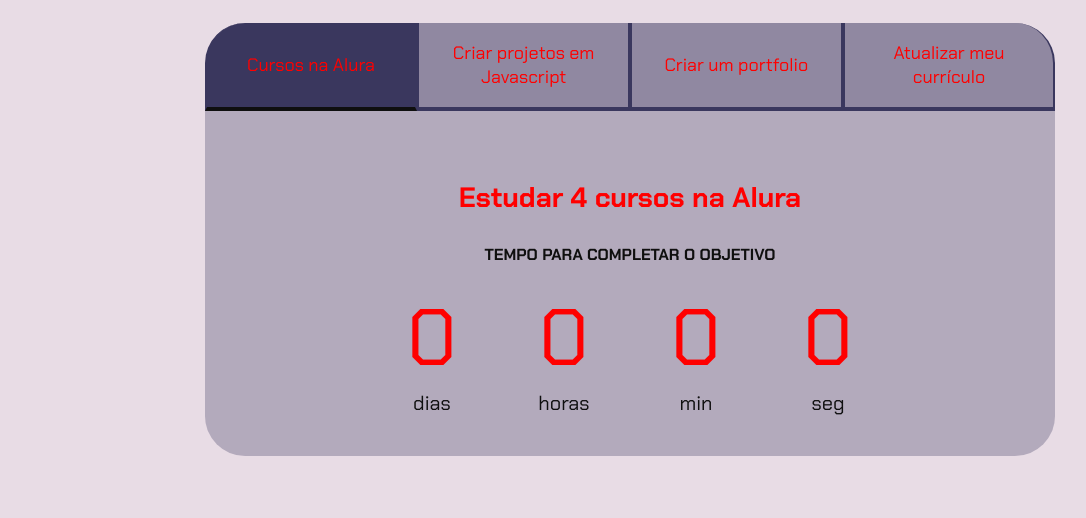
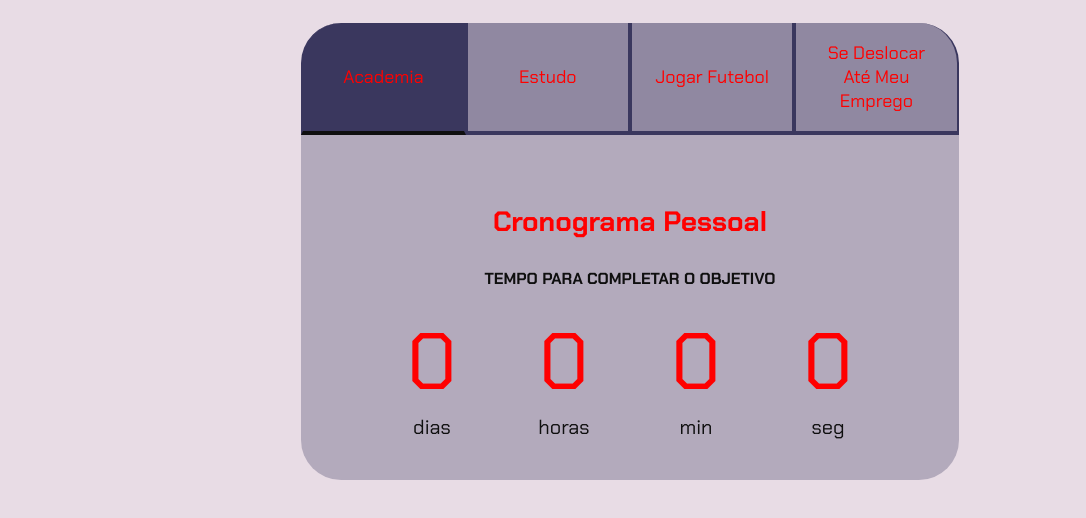
Before and after one commit to Nikolas30cm/projeto-de-vida, a plain HTML site: page index.html in a window 1280 px wide. Shown: the part 80-598 px from the top of the page, without its empty margins (10-1096 px from the left). Drawn offline with Linux system fonts and the light colour scheme.

Commit message:
Update index.html

```diff
--- a/index.html
+++ b/index.html
@@ -13,14 +13,14 @@
         <h2 class="titulo-principal">Meus objetivos do ano<span>_</span></h2>
         <div class="conteudo">
             <div class="botoes">
-                <button class="botao ativo">Cursos na Alura</button>
-                <button class="botao">Criar projetos em Javascript</button>
-                <button class="botao">Criar um portfolio</button>
-                <button class="botao">Atualizar meu currículo</button>
+                <button class="botao ativo">Academia</button>
+                <button class="botao">Estudo</button>
+                <button class="botao">Jogar Futebol</button>
+                <button class="botao">Se Deslocar Até Meu Emprego</button>
             </div>
             <div class="abas-textos">
                 <div class="aba-conteudo ativo">
-                    <h3 class="aba-conteudo-titulo-principal">Estudar 4 cursos na Alura</h3>
+                    <h3 class="aba-conteudo-titulo-principal">Cronograma Pessoal</h3>
                     <h4 class="aba-conteudo-titulo-secundario">Tempo para completar o objetivo</h4>
                     <div class="contador">
                         <div class="contador-digito">
```
